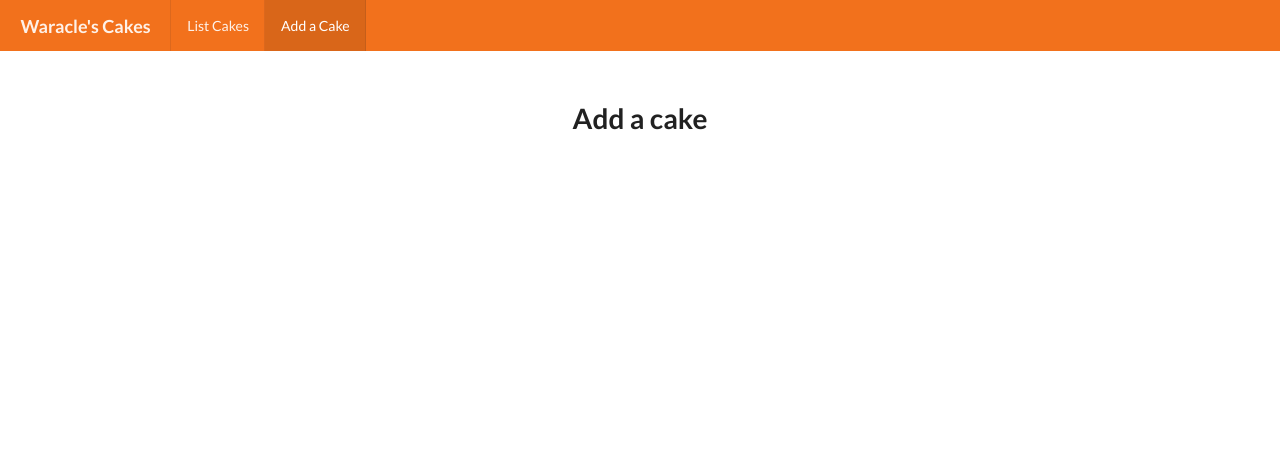
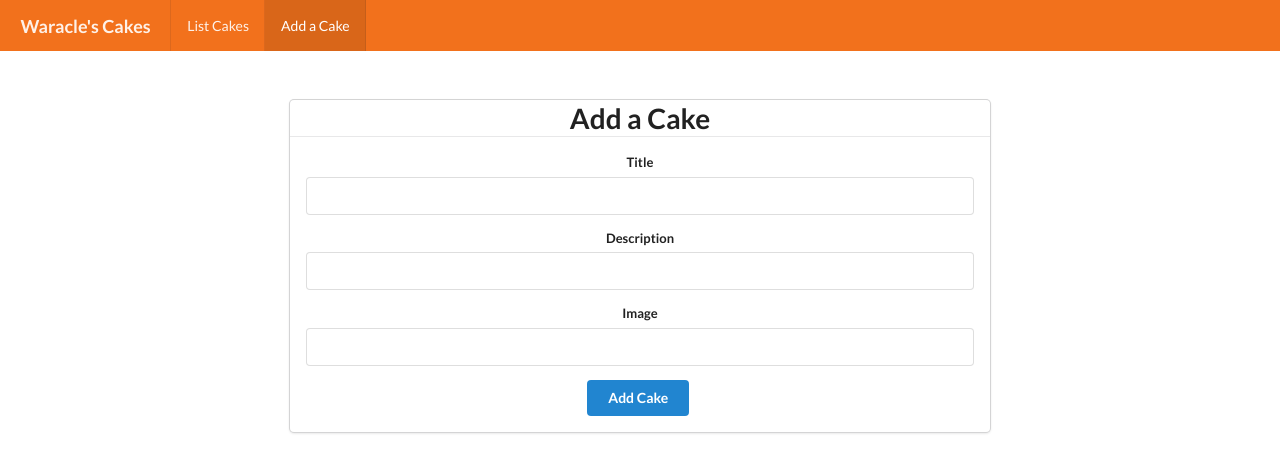
Before and after one commit to chippy/waracle-cake-manager, a React (Create React App) app in the folder src/main/frontend/: page /addcake in a window 1280 px wide. Shown: the top 472 px of the page. Built offline with nearby package versions, Linux system fonts and the light colour scheme.

Commit message:
Add basic cake form

```diff
--- a/src/main/frontend/src/components/CakeForm.js
+++ b/src/main/frontend/src/components/CakeForm.js
@@ -1,5 +1,46 @@
+import { useState } from "react";
+
 const CakeForm = () => {
-  return <h1>Add a cake</h1>;
+  const [title, setTitle] = useState('');
+  const [description, setDescription] = useState('');
+  const [image, setImage] = useState('');
+
+  const updateTitle = (event) => {
+    setTitle(event.target.value);
+  }
+
+  const updateDescription = (event) => {
+    setDescription(event.target.value);
+  }
+
+  const updateImage = (event) => {
+    setImage(event.target.value);
+  }
+
+  return (
+    <div class="ui centered fluid card">
+      <div class="header">
+        <h1>Add a Cake</h1>
+      </div>
+      <div class="content">
+        <form class="ui form">
+          <div class="field">
+            <label>Title</label>
+            <input type="text" name="title" value={title} onChange={updateTitle}/>
+          </div>
+          <div class="field">
+            <label>Description</label>
+            <input type="text" name="description" value={description} onChange={updateDescription} />
+          </div>
+          <div class="field">
+            <label>Image</label>
+            <input type="text" name="image" value={image} onChange={updateImage} />
+          </div>
+          <button type="submit" class="ui button blue">Add Cake</button>
+        </form>
+      </div>
+    </div>
+  )
 };
 
 export default CakeForm;
```
